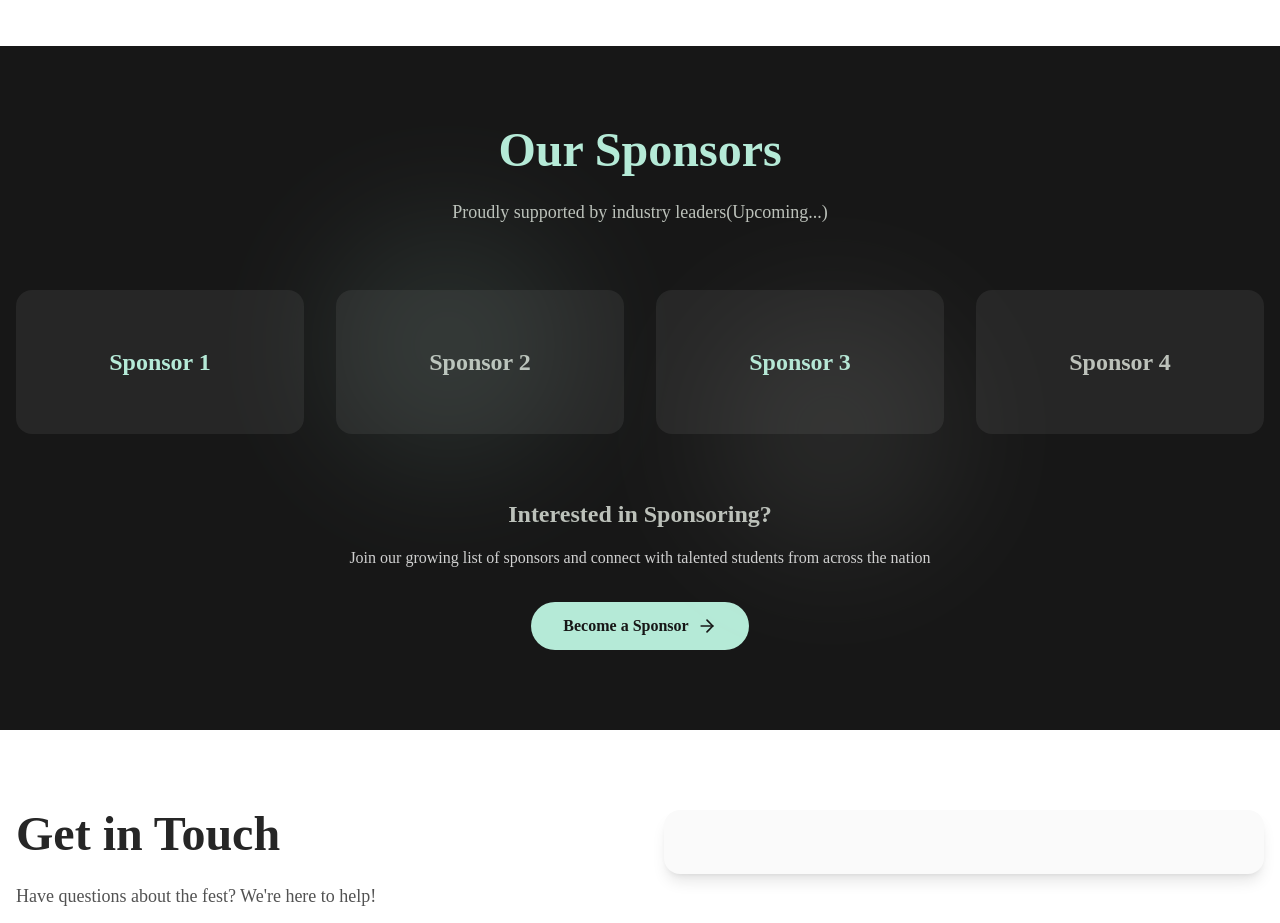
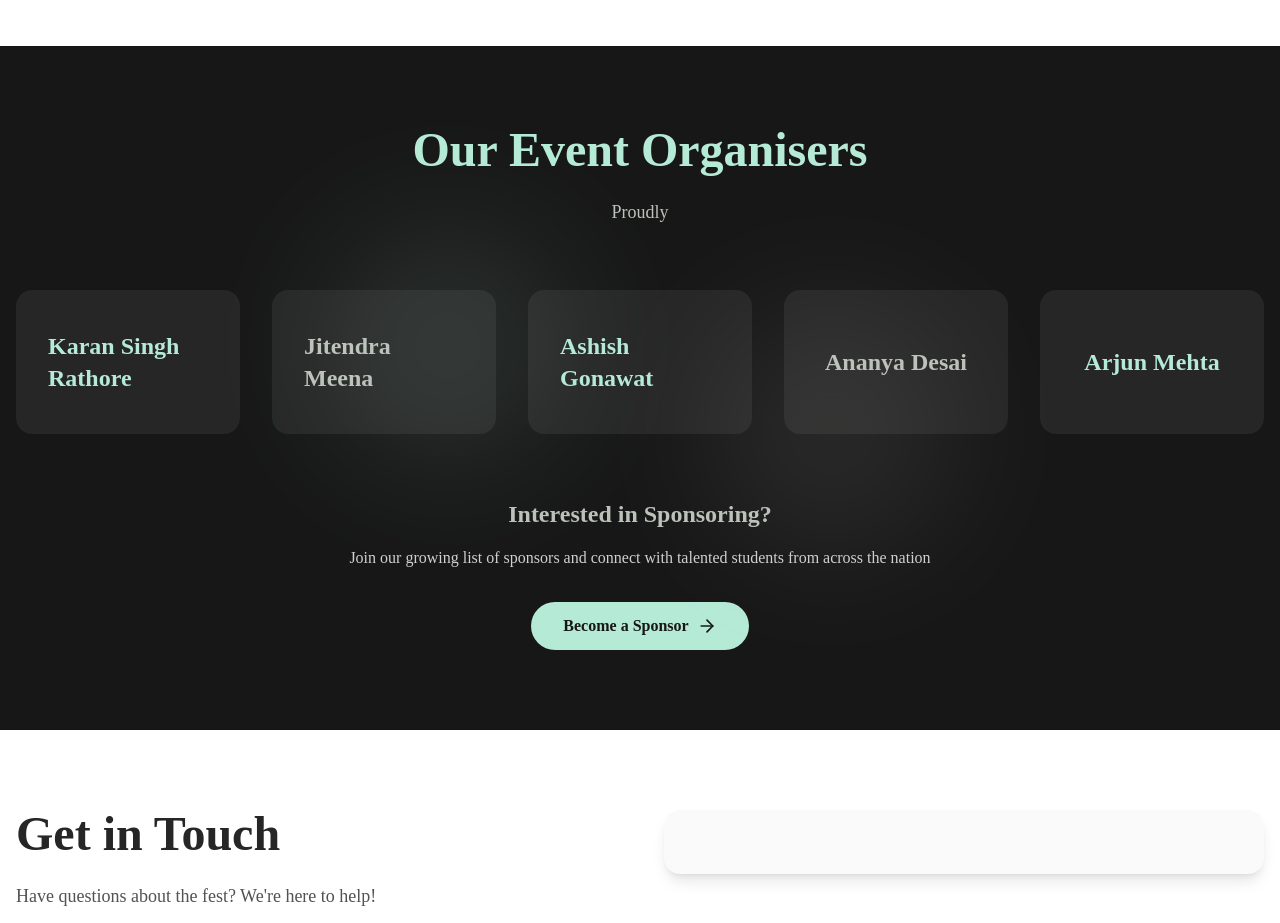
Before and after one commit to KARTIK614/Tarangini_fest-main, a React (Vite) app: page / in a window 1280 px wide. Shown: the part 4920-5843 px from the top of the page. Built offline with nearby package versions, Linux system fonts and the light colour scheme.

Commit message:
changing the names of coordinators

```diff
--- a/src/components/Sponsors.jsx
+++ b/src/components/Sponsors.jsx
@@ -5,20 +5,26 @@ const Sponsors = () => {
     <section className="py-20 bg-neutral-900 relative overflow-hidden">
       <div className="container mx-auto px-4">
         <div className="text-center mb-16 animate__animated animate__fadeIn">
-          <h2 className="text-4xl lg:text-5xl font-bold text-[#B5EAD7] mb-6 font-['Playfair_Display']">Our Sponsors</h2>
-          <p className="text-lg text-[#BCC1BA] max-w-2xl mx-auto font-['Montserrat']">Proudly supported by industry leaders(Upcoming...)</p>
+          <h2 className="text-4xl lg:text-5xl font-bold text-[#B5EAD7] mb-6 font-['Playfair_Display']">Our Event Organisers</h2>
+          <p className="text-lg text-[#BCC1BA] max-w-2xl mx-auto font-['Montserrat']">Proudly </p>
         </div>
 
-        <div className="grid grid-cols-2 md:grid-cols-3 lg:grid-cols-4 gap-8 mb-16">
-          {[1, 2, 3, 4].map((sponsor, index) => (
+        <div className="grid grid-cols-2 md:grid-cols-3 lg:grid-cols-5 gap-8 mb-16">
+          {[
+            "Karan Singh Rathore",
+            "Jitendra Meena",
+            "Ashish Gonawat",
+            "Ananya Desai",
+            "Arjun Mehta"
+          ].map((organizer, index) => (
             <div
-              key={sponsor}
+              key={index}
               className="bg-neutral-800 p-8 rounded-2xl flex items-center justify-center hover:transform hover:scale-105 transition-all duration-300 animate__animated animate__fadeInUp"
               style={{ animationDelay: `${index * 0.2}s` }}
             >
               <div className="h-20 w-full flex items-center justify-center">
                 <div className={`text-${index % 2 === 0 ? '[#B5EAD7]' : '[#BCC1BA]'} text-2xl font-bold font-['Montserrat']`}>
-                  Sponsor {sponsor}
+                  {organizer}
                 </div>
               </div>
             </div>
```
